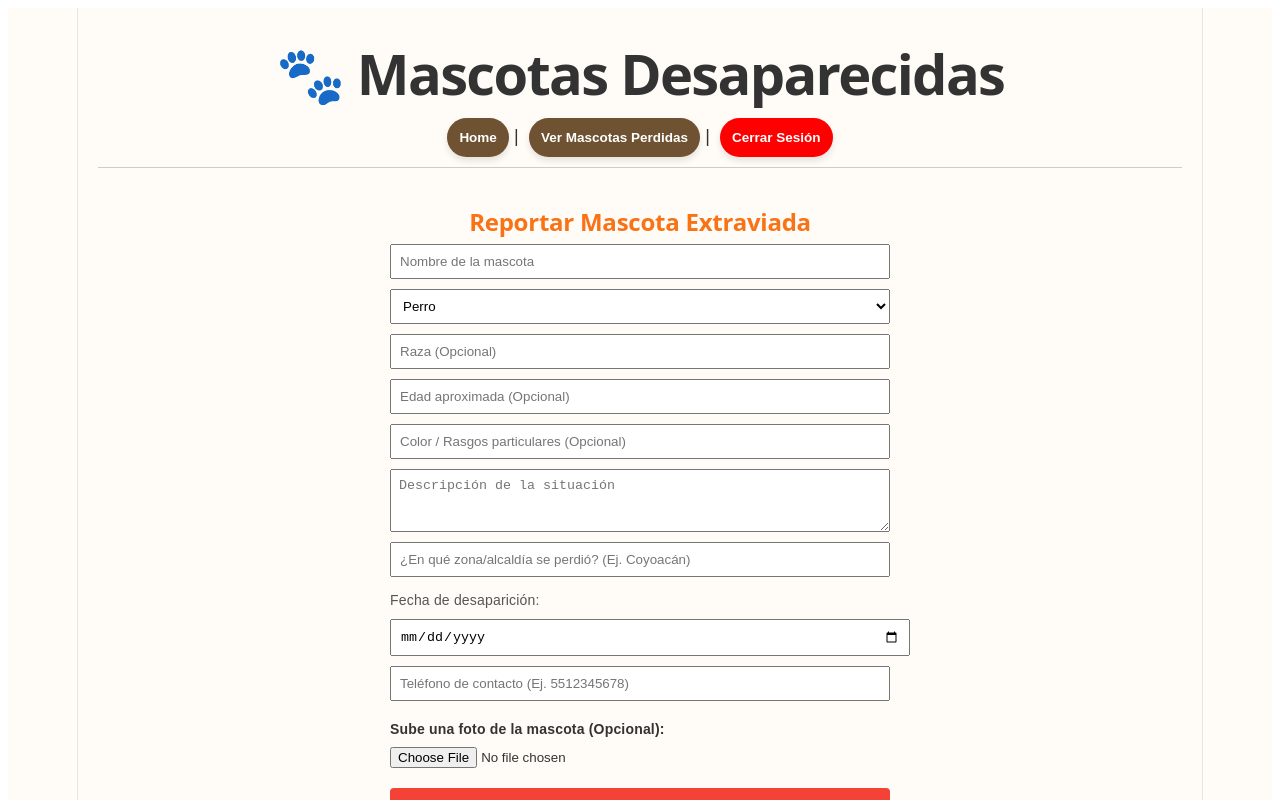
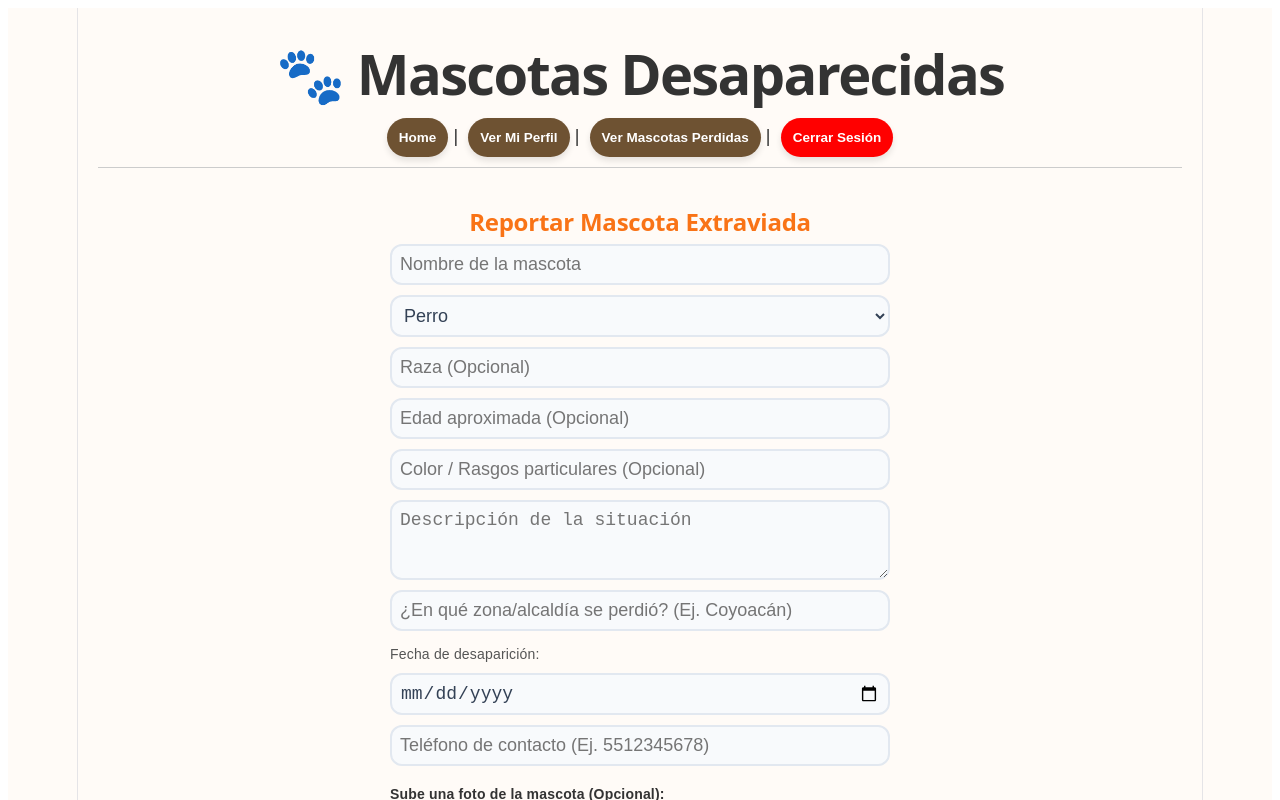
Before and after one commit to ids-fciencias-7009-2026-2/lambda-adopta-perrito-frontend, a React (Vite) app: page /reportar-extravio in a window 1280 px wide. Shown: the top 800 px of the page. Built offline with nearby package versions, Linux system fonts and the light colour scheme; the HTML template or start-up script is replaced by a standard one.

Commit message:
frontend estético 2

```diff
--- a/src/components/AgregarAnimal.jsx
+++ b/src/components/AgregarAnimal.jsx
@@ -105,14 +105,14 @@ const AgregarAnimal = () => {
                 {error && <p style={{ color: 'red' }}>{error}</p>}
 
                 <form onSubmit={handleSubmit} style={{ display: 'flex', flexDirection: 'column', gap: '10px' }}>
-                    <input name="nombre" placeholder="Nombre" onChange={handleChange} required />
-                    <select name="especie" onChange={handleChange}>
+                    <input className="input-class" name="nombre" placeholder="Nombre" onChange={handleChange} required />
+                    <select className="input-class" name="especie" onChange={handleChange}>
                         <option value="Perro">Perro</option>
                         <option value="Gato">Gato</option>
                     </select>
-                    <input name="raza" placeholder="Raza" onChange={handleChange} />
-                    <textarea name="descripcion" placeholder="Descripción" onChange={handleChange} />
-                    <input name="codigoPostal" placeholder="Código Postal" onChange={handleChange} required />
+                    <input className="input-class" name="raza" placeholder="Raza" onChange={handleChange} />
+                    <textarea className="input-class" name="descripcion" placeholder="Descripción" onChange={handleChange} />
+                    <input className="input-class" name="codigoPostal" placeholder="Código Postal" onChange={handleChange} required />
                     Agregar Foto: <input
                         type="file"
                         accept="image/*"
@@ -123,10 +123,10 @@ const AgregarAnimal = () => {
 
 
 
-                    <button type="submit" disabled={loading}>
+                    <button className="btn-principal" type="submit" disabled={loading}>
                         {loading ? 'Guardando...' : 'Guardar Mascota'}
                     </button>
-                    <button type="button" onClick={() => navigate('/home')}>Cancelar</button>
+                    <button className="btn-principal" type="button" onClick={() => navigate('/home')}>Cancelar</button>
                 </form>
             </div>
         </div>
--- a/src/components/BuscarMascotas.jsx
+++ b/src/components/BuscarMascotas.jsx
@@ -152,6 +152,7 @@ const BuscarMascotas = () => {
                     <button className="btn-principal" onClick={() => navigate('/home')}>Home</button> |
                     <button className="btn-principal" onClick={() => navigate('/perfil')} style={{ marginLeft: '10px' }}>Ver Mi Perfil</button> |
                     <button className="btn-principal" onClick={() => navigate('/agregar-animal')} style={{ marginLeft: '10px' }}>Dar en Adopción</button> |
+                    <button className="btn-principal" onClick={() => navigate('/mascotas-desaparecidas')} style={{ marginLeft: '10px' }}>Mascotas Desaparecidas</button> |
                     <button className="btn-principal btn-logout" onClick={handleLogout} style={{ marginLeft: '10px'}}>
                         Cerrar Sesión
                     </button>
--- a/src/components/BuscarMascotasPerdidas.jsx
+++ b/src/components/BuscarMascotasPerdidas.jsx
@@ -96,6 +96,7 @@ const BuscarMascotasPerdidas = () => {
                 <h1>🐾 Mascotas Desaparecidas</h1>
                 <nav>
                     <button className="btn-principal" onClick={() => navigate('/home')}>Home</button> |
+                    <button className="btn-principal" onClick={() => navigate('/perfil')} style={{ marginLeft: '10px' }}>Ver Mi Perfil</button> |
                     <button className="btn-principal" onClick={() => navigate('/buscar')} style={{ marginLeft: '10px' }}>Ver Adopciones</button> |
                     <button className="btn-principal" onClick={() => navigate('/reportar-extravio')} style={{ marginLeft: '10px' }}>Reportar Extravío</button> |
                     <button className="btn-principal btn-logout" onClick={handleLogout} style={{ marginLeft: '10px' }}>
--- a/src/components/EditarPerfil.jsx
+++ b/src/components/EditarPerfil.jsx
@@ -158,7 +158,7 @@ const EditarPerfil = () => {
             margin: '20px auto'
           }}
         >
-          <input
+          <input className="input-class"
             type="text"
             value={nombre}
             onChange={(e) => setNombre(e.target.value)}
@@ -166,7 +166,7 @@ const EditarPerfil = () => {
             required
           />
 
-          <input
+          <input className="input-class"
             type="email"
             value={email}
             onChange={(e) => setEmail(e.target.value)}
@@ -174,7 +174,7 @@ const EditarPerfil = () => {
             required
           />
 
-          <input
+          <input className="input-class"
             type="text"
             value={codigoPostal}
             onChange={(e) => setCodigoPostal(e.target.value)}
@@ -182,7 +182,7 @@ const EditarPerfil = () => {
             required
           />
 
-          <button type="submit">Guardar Datos</button>
+          <button className="btn-principal" type="submit">Guardar Datos</button>
         </form>
 
         {/* FORM CONTRASEÑA */}
@@ -198,21 +198,21 @@ const EditarPerfil = () => {
         >
           <p><strong>Cambiar Contraseña</strong></p>
 
-          <input
+          <input className="input-class"
             type="password"
             placeholder="Nueva contraseña"
             value={password}
             onChange={(e) => setPassword(e.target.value)}
           />
 
-          <input
+          <input className="input-class"
             type="password"
             placeholder="Confirmar contraseña"
             value={confirmPassword}
             onChange={(e) => setConfirmPassword(e.target.value)}
           />
 
-          <button type="submit">Cambiar Contraseña</button>
+          <button className="btn-principal" type="submit">Cambiar Contraseña</button>
         </form>
 
         {mensaje && <p style={{ color: 'green' }}>{mensaje}</p>}
--- a/src/components/Login.jsx
+++ b/src/components/Login.jsx
@@ -44,25 +44,25 @@ const Login = () => {
   };
 
   return (
-      <div style={{ maxWidth: '400px', margin: '50px auto', textAlign: 'center' }}>
+      <div style={{ maxWidth: '400px', margin: '50px auto', textAlign: 'center', lineHeight: '1' }}>
         <h1>Adopta un Perrito 🐾</h1>
         <h3>Iniciar Sesión</h3>
         <form onSubmit={handleLogin} style={{ display: 'flex', flexDirection: 'column', gap: '10px' }}>
-          <input
+          <input className="input-class"
               type="email"
               placeholder="Tu correo electrónico"
               value={email}
               onChange={(e) => setEmail(e.target.value)}
               required
           />
-          <input
+          <input className="input-class"
               type="password"
               placeholder="Tu contraseña"
               value={password}
               onChange={(e) => setPassword(e.target.value)}
               required
           />
-          <button type="submit" style={{ cursor: 'pointer', padding: '10px' }}>
+          <button className="btn-principal" type="submit" style={{ cursor: 'pointer', padding: '10px' }}>
             Ingresar
           </button>
         </form>
@@ -71,7 +71,7 @@ const Login = () => {
           ¿No tienes cuenta?{' '}
           <span
               onClick={() => navigate('/register')}
-              style={{ color: 'cyan', cursor: 'pointer', textDecoration: 'underline' }}
+              style={{ color: 'orange', cursor: 'pointer', textDecoration: 'underline' }}
           >
           Regístrate aquí
         </span>
--- a/src/components/Register.jsx
+++ b/src/components/Register.jsx
@@ -76,7 +76,7 @@ const Register = () => {
           required
         />
 
-        <button type="submit" style={{ padding: '10px', cursor: 'pointer' }}>
+        <button className="btn-principal" type="submit" style={{ padding: '10px', cursor: 'pointer' }}>
           Registrarse
         </button>
       </form>
--- a/src/components/ReportarExtravio.jsx
+++ b/src/components/ReportarExtravio.jsx
@@ -96,6 +96,7 @@ const ReportarExtravio = () => {
                 <h1>🐾 Mascotas Desaparecidas</h1>
                 <nav>
                     <button className="btn-principal" onClick={() => navigate('/home')}>Home</button> |
+                    <button className="btn-principal" onClick={() => navigate('/perfil')} style={{ marginLeft: '10px' }}>Ver Mi Perfil</button> |
                     <button className="btn-principal" onClick={() => navigate('/mascotas-desaparecidas')} style={{ marginLeft: '10px' }}>Ver Mascotas Perdidas</button> |
                     <button className="btn-principal btn-logout" onClick={handleLogout} style={{ marginLeft: '10px' }}>
                         Cerrar Sesión
@@ -108,26 +109,26 @@ const ReportarExtravio = () => {
                 {error && <p style={{ color: 'red' }}>{error}</p>}
 
                 <form onSubmit={handleSubmit} style={{ display: 'flex', flexDirection: 'column', gap: '10px' }}>
-                    <input name="nombre" placeholder="Nombre de la mascota" onChange={handleChange} required style={{ padding: '8px' }} />
+                    <input className="input-class" name="nombre" placeholder="Nombre de la mascota" onChange={handleChange} required style={{ padding: '8px' }} />
 
-                    <select name="especie" onChange={handleChange} style={{ padding: '8px' }}>
+                    <select className="input-class" name="especie" onChange={handleChange} style={{ padding: '8px' }}>
                         <option value="Perro">Perro</option>
                         <option value="Gato">Gato</option>
                     </select>
 
-                    <input name="raza" placeholder="Raza (Opcional)" onChange={handleChange} style={{ padding: '8px' }} />
-                    <input name="edad" type="number" placeholder="Edad aproximada (Opcional)" onChange={handleChange} style={{ padding: '8px' }} />
-                    <input name="color" placeholder="Color / Rasgos particulares (Opcional)" onChange={handleChange} style={{ padding: '8px' }} />
-                    <textarea name="descripcion" placeholder="Descripción de la situación" onChange={handleChange} rows={3} style={{ padding: '8px' }} />
+                    <input className="input-class" name="raza" placeholder="Raza (Opcional)" onChange={handleChange} style={{ padding: '8px' }} />
+                    <input className="input-class" name="edad" type="number" placeholder="Edad aproximada (Opcional)" onChange={handleChange} style={{ padding: '8px' }} />
+                    <input className="input-class" name="color" placeholder="Color / Rasgos particulares (Opcional)" onChange={handleChange} style={{ padding: '8px' }} />
+                    <textarea className="input-class" name="descripcion" placeholder="Descripción de la situación" onChange={handleChange} rows={3} style={{ padding: '8px' }} />
 
-                    <input name="zonaDesaparicion" placeholder="¿En qué zona/alcaldía se perdió? (Ej. Coyoacán)" onChange={handleChange} required style={{ padding: '8px' }} />
+                    <input className="input-class" name="zonaDesaparicion" placeholder="¿En qué zona/alcaldía se perdió? (Ej. Coyoacán)" onChange={handleChange} required style={{ padding: '8px' }} />
 
                     <div style={{ textAlign: 'left', fontSize: '14px', color: '#555' }}>
                         Fecha de desaparición:
-                        <input name="fechaDesaparicion" type="date" onChange={handleChange} required style={{ display: 'block', width: '100%', padding: '8px', marginTop: '5px' }} />
+                        <input className="input-class" name="fechaDesaparicion" type="date" onChange={handleChange} required style={{ display: 'block', width: '100%', padding: '8px', marginTop: '5px' }} />
                     </div>
 
-                    <input name="telefonoContacto" type="tel" placeholder="Teléfono de contacto (Ej. 5512345678)" onChange={handleChange} required style={{ padding: '8px' }} />
+                    <input className="input-class" name="telefonoContacto" type="tel" placeholder="Teléfono de contacto (Ej. 5512345678)" onChange={handleChange} required style={{ padding: '8px' }} />
 
                     <div style={{ textAlign: 'left', fontSize: '14px', marginTop: '5px' }}>
                         <label style={{ fontWeight: 'bold' }}>Sube una foto de la mascota (Opcional):</label>
@@ -139,10 +140,10 @@ const ReportarExtravio = () => {
                         />
                     </div>
 
-                    <button type="submit" disabled={loading} style={{ padding: '10px', backgroundColor: '#f44336', color: 'white', border: 'none', borderRadius: '4px', cursor: 'pointer', marginTop: '10px' }}>
+                    <button className="btn-principal btn-logout" type="submit" disabled={loading} style={{ padding: '10px', backgroundColor: '#f44336', color: 'white', border: 'none', borderRadius: '4px', cursor: 'pointer', marginTop: '10px' }}>
                         {loading ? 'Guardando reporte...' : 'Publicar Reporte de Extravío'}
                     </button>
-                    <button type="button" onClick={() => navigate('/mascotas-desaparecidas')} style={{ padding: '10px', cursor: 'pointer', borderRadius: '4px' }}>
+                    <button className="btn-principal" type="button" onClick={() => navigate('/mascotas-desaparecidas')} style={{ padding: '10px', cursor: 'pointer', borderRadius: '4px' }}>
                         Cancelar
                     </button>
                 </form>
--- a/src/index.css
+++ b/src/index.css
@@ -62,6 +62,20 @@ p {
 
 .tarjeta{
     background-color: #B09574;
+}
+
+
+.input-class {
+  width: 100%;
+  padding: 14px 20px;
+  font-size: 1rem;
+  color: #334155;
+  background-color: #f8fafc;
+  border: 2px solid #e2e8f0;
+  border-radius: 12px;
+  box-sizing: border-box;
+  outline: none;
+  transition: all 0.3s ease;
 }
 
 .btn-principal {
```
